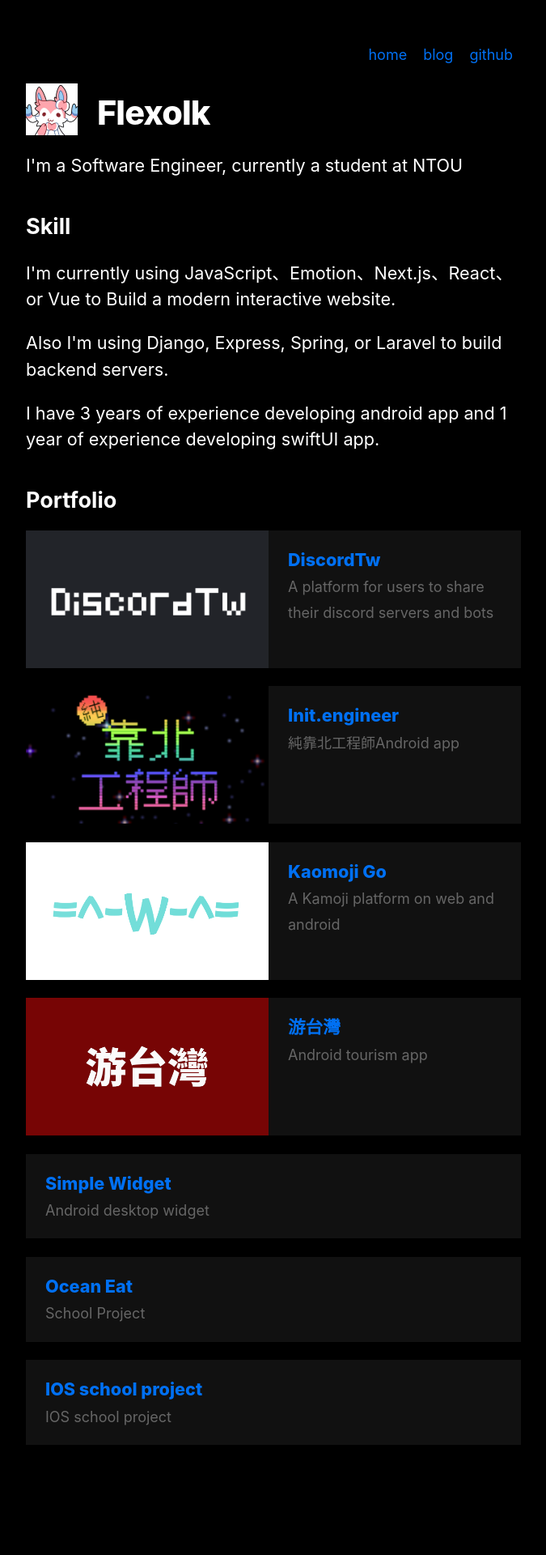
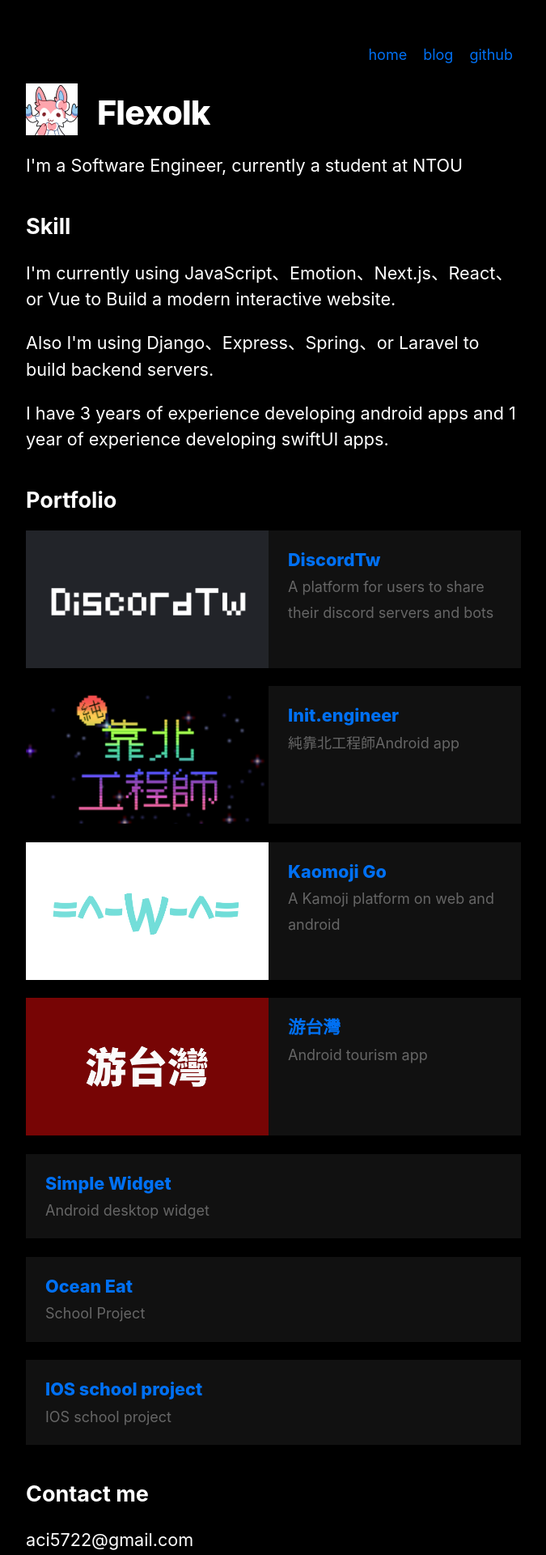
Before and after one commit to SmoothieNoIce/flexolk-blog, a Next.js app: page / in a window 1280 px wide. Shown: the top 1920 px of the page at 81% size, without its empty margins (302-977 px from the left). Before the commit the page ends 1892 px from the top, so only its background shows below. Built offline with nearby package versions, Linux system fonts and the light colour scheme.

Commit message:
featured: email

```diff
--- a/pages/index.js
+++ b/pages/index.js
@@ -18,8 +18,8 @@ export default function Home({ allPostsData }) {
       <section className={`${utilStyles.headingMd} ${utilStyles.padding1px}`}>
         <h2 className={utilStyles.headingLg}>Skill</h2>
         <p>I'm currently using JavaScript、Emotion、Next.js、React、or Vue to Build a modern interactive website.</p>
-        <p>Also I'm using Django, Express, Spring, or Laravel to build backend servers.</p>
-        <p>I have 3 years of experience developing android app and 1 year of experience developing swiftUI app.</p>
+        <p>Also I'm using Django、Express、Spring、or Laravel to build backend servers.</p>
+        <p>I have 3 years of experience developing android apps and 1 year of experience developing swiftUI apps.</p>
       </section>
       <section className={`${utilStyles.headingMd} ${utilStyles.padding1px}`}>
         <h2 className={utilStyles.headingLg}>Portfolio</h2>
@@ -38,6 +38,10 @@ export default function Home({ allPostsData }) {
           ))}
         </ul>
       </section>
+      <section className={`${utilStyles.headingMd} ${utilStyles.padding1px}`}>
+        <h2 className={utilStyles.headingLg}>Contact me</h2>
+        <p>aci5722@gmail.com</p>
+      </section>
     </Layout>
   )
 }
```
